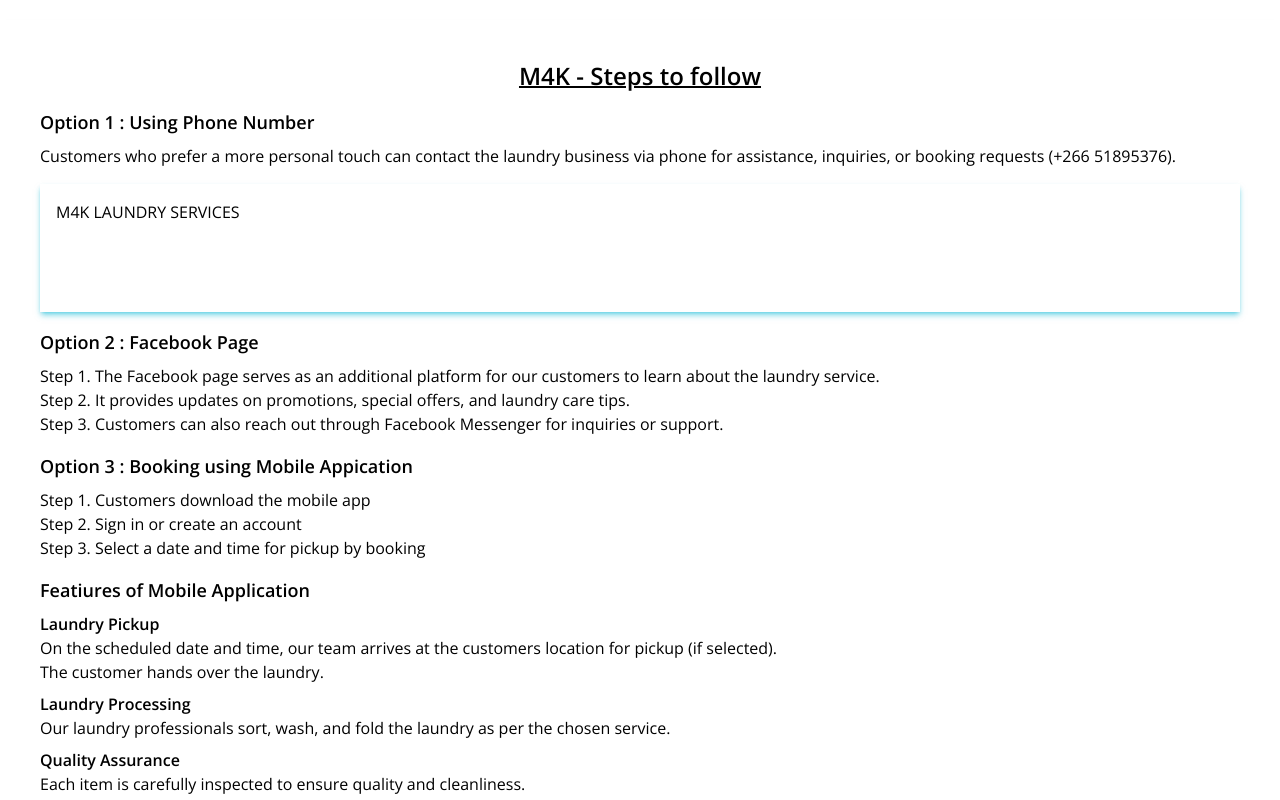
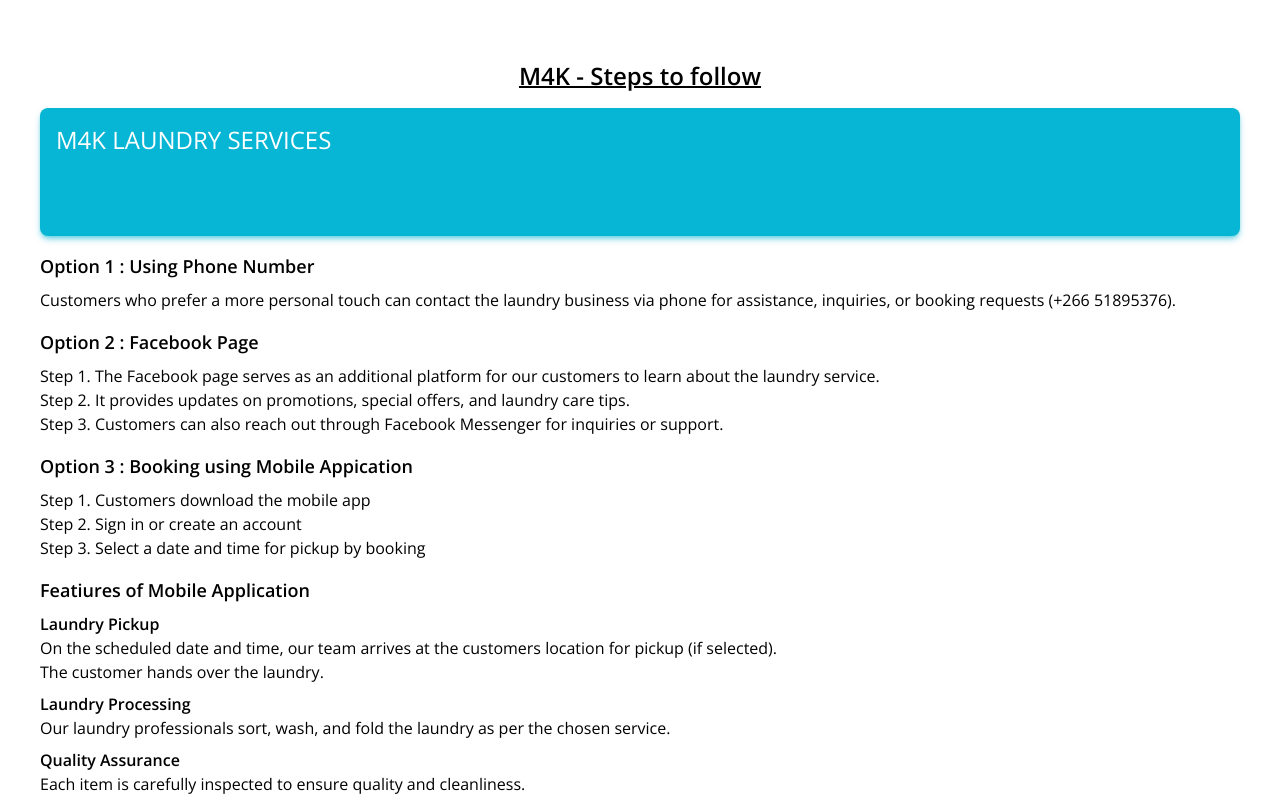
Before and after one commit to HMaroba/m4k-steps, a Next.js app: page / in a window 1280 px wide. Shown: the top 800 px of the page. Built offline with nearby package versions, Linux system fonts and the light colour scheme.

Commit message:
Fixed paging

```diff
--- a/src/app/page.tsx
+++ b/src/app/page.tsx
@@ -9,6 +9,9 @@ export default function Home() {
         <h4 className="font-semibold text-2xl text-center underline underline-offset-1 text-transform: capitalize;">
           M4K - Steps to follow
         </h4>
+        <div className="shadow-md h-32 w-full p-4 mt-4 bg-cyan-500 rounded-lg shadow-cyan-500/50 hover:shadow-lg">
+          <p className="text-2xl text-white">M4K LAUNDRY SERVICES</p>
+        </div>
         <h5 className="mt-4 font-semibold text-lg">
           Option 1 : Using Phone Number
         </h5>
@@ -19,9 +22,7 @@ export default function Home() {
             (+266 51895376).
           </p>
         </ul>
-        <div className="shadow-md h-32 w-full p-4 mt-4 shadow-cyan-500/50 hover:shadow-lg">
-          <p>M4K LAUNDRY SERVICES</p>
-        </div>
+
 
 
         <Facebook />
```
